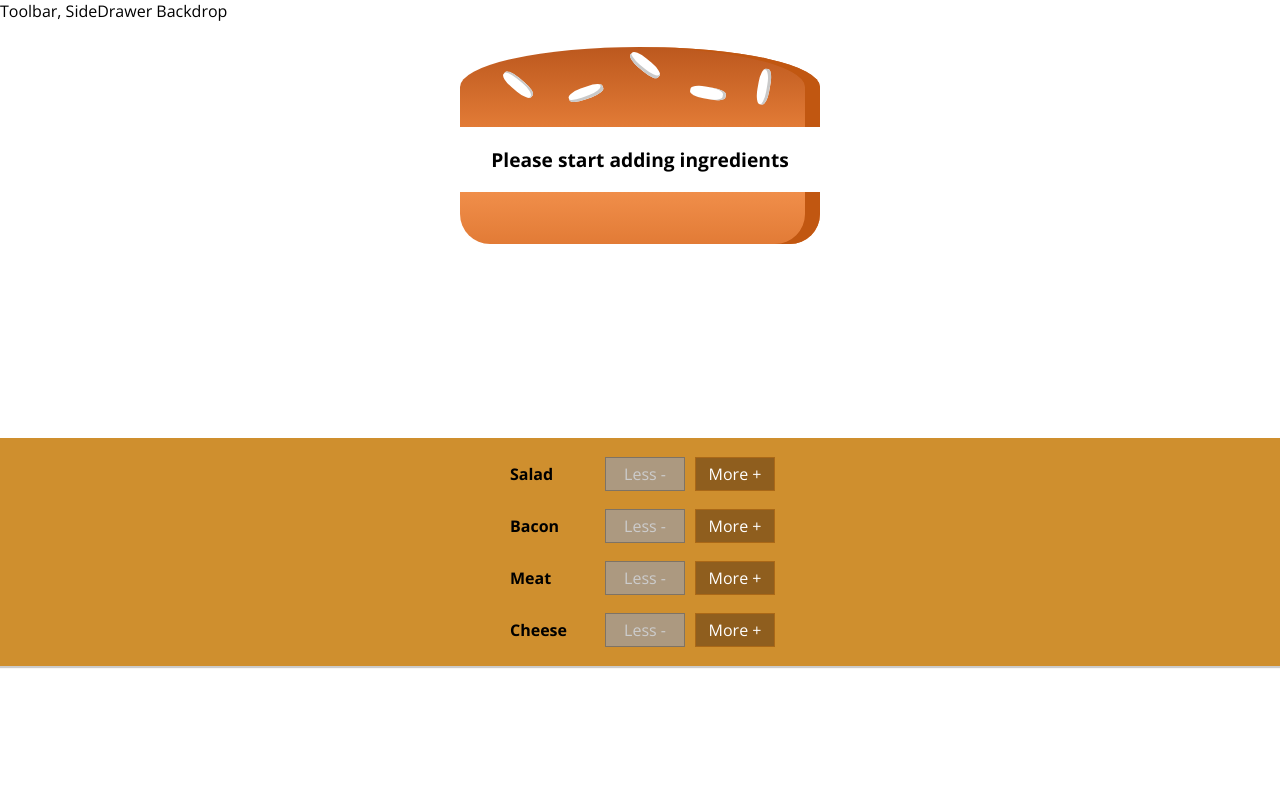
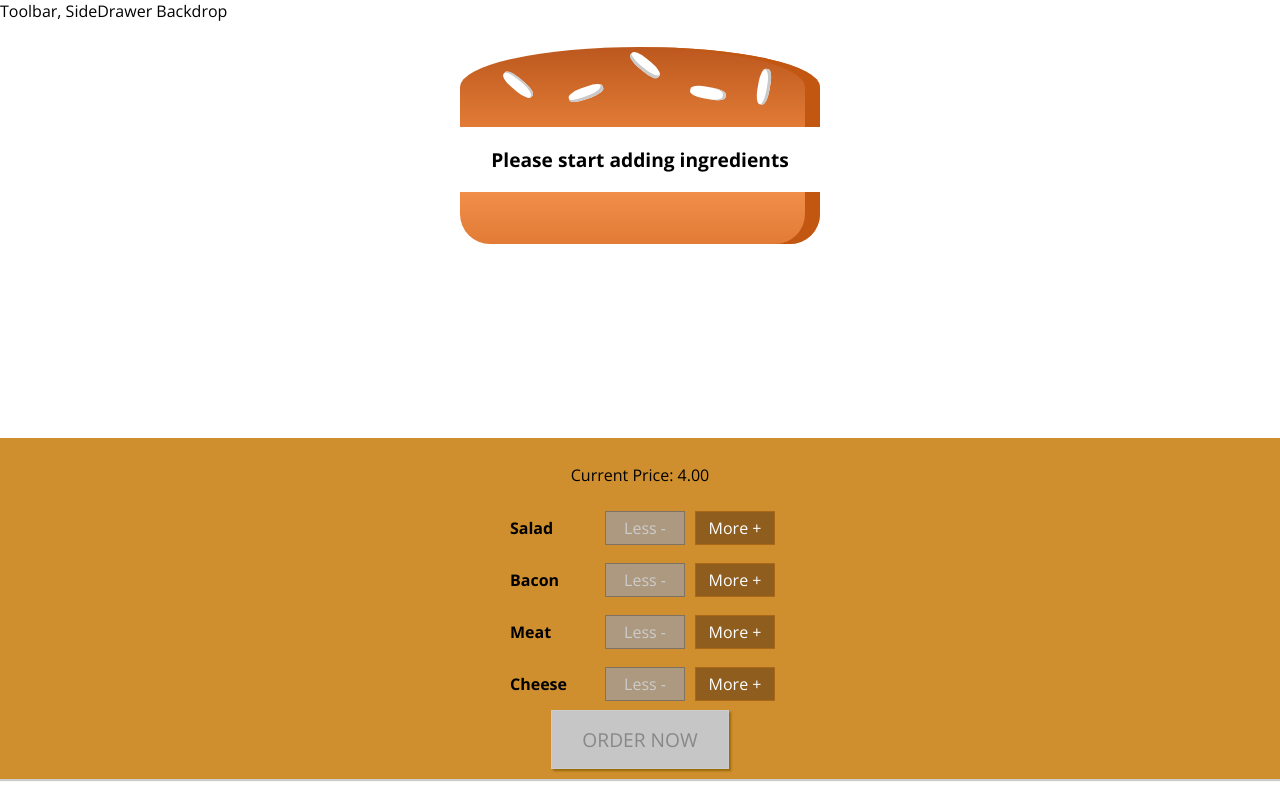
Before and after one commit to cwatts07/burger-builder, a React (Create React App) app: page / in a window 1280 px wide. Built offline with nearby package versions, Linux system fonts and the light colour scheme.

Commit message:
Through lesson 166 Added dynamic price display and modal with backdrop

```diff
--- a/src/components/Burger/BuildControls/BuildControl/BuildControl.js
+++ b/src/components/Burger/BuildControls/BuildControl/BuildControl.js
@@ -26,6 +26,6 @@ BuildControl.propTypes ={
   added:PropTypes.func.isRequired,
   remove: PropTypes.func.isRequired,
   disabled: PropTypes.bool
-}
+};
 
 export default BuildControl;
--- a/src/components/Burger/BuildControls/BuildControls.js
+++ b/src/components/Burger/BuildControls/BuildControls.js
@@ -14,6 +14,7 @@ const controls =[
 const BuildControls = (props) => {
   return (
     <div className={styles.BuildControls}>
+      <p>Current Price: {props.price.toFixed(2)}</p>
       {controls.map(control => (
         <BuildControl
           key={control.label}
@@ -23,6 +24,13 @@ const BuildControls = (props) => {
           disabled={props.disabled[control.type]}
         />
       ))}
+      <button
+        disabled={!props.purchasable}
+        className={styles.OrderButton}
+        onClick={props.openModal}
+      >
+        ORDER NOW
+      </button>
     </div>
   );
 };
@@ -30,7 +38,10 @@ const BuildControls = (props) => {
 BuildControls.propTypes = {
   ingredientAdd: PropTypes.func.isRequired,
   ingredientRemove: PropTypes.func.isRequired,
-  disabled:PropTypes.object
+  disabled:PropTypes.object,
+  price:PropTypes.number,
+  purchasable: PropTypes.bool,
+  openModal: PropTypes.func
 };
 
 export default BuildControls;
--- a/src/components/Burger/BuildControls/BuildControls.module.css
+++ b/src/components/Burger/BuildControls/BuildControls.module.css
@@ -8,3 +8,45 @@
   margin: auto;
   padding: 10px 0;
 }
+
+
+.OrderButton {
+  background-color: #DAD735;
+  outline: none;
+  cursor: pointer;
+  border: 1px solid #966909;
+  color: #966909;
+  font-family: inherit;
+  font-size: 1.2em;
+  padding: 15px 30px;
+  box-shadow: 2px 2px 2px #966909;
+}
+
+.OrderButton:hover, .OrderButton:active {
+  background-color: #A0DB41;
+  border: 1px solid #966909;
+  color: #966909;
+}
+
+.OrderButton:disabled {
+  background-color: #C7C6C6;
+  cursor: not-allowed;
+  border: 1px solid #ccc;
+  color: #888888;
+}
+
+.OrderButton:not(:disabled) {
+  animation: enable 0.3s linear;
+}
+
+@keyframes enable {
+  0% {
+    transform: scale(1);
+  }
+  60% {
+    transform: scale(1.1);
+  }
+  100% {
+    transform: scale(1);
+  }
+}
--- /dev/null
+++ b/src/components/Burger/OrderSummary/OrderSummary.js
@@ -0,0 +1,31 @@
+import React from 'react';
+import PropTypes from 'prop-types';
+import Aux from "../../../hoc/Aux";
+
+const OrderSummary = props => {
+  const ingredientSummary = Object.keys(props.ingredients)
+  .map(key => {
+    return (
+      <li key={key}>
+        <span style={{textTransform: 'capitalize'}}>{key}</span>
+        : {props.ingredients[key]}
+      </li>
+    )
+  });
+  return (
+    <Aux>
+      <h3>Your Order</h3>
+      <p>A delicous burger with the following ingredients:</p>
+      <ul>
+        {ingredientSummary}
+      </ul>
+      <p>Continue to Checkout?</p>
+    </Aux>
+  );
+};
+
+OrderSummary.propTypes = {
+  ingredients: PropTypes.object
+};
+
+export default OrderSummary;
--- /dev/null
+++ b/src/components/UI/Backdrop/Backdrop.js
@@ -0,0 +1,19 @@
+import React from 'react';
+import PropTypes from 'prop-types';
+import styles from "./Backdrop.module.css";
+
+const Backdrop = props => {
+  const classes = props.isVisible ? styles.Backdrop + ' ' + styles.Open : styles.Backdrop;
+  return (
+    <div className={classes} onClick={props.clicked}>
+
+    </div>
+  );
+};
+
+Backdrop.propTypes = {
+  isVisible: PropTypes.bool,
+  clicked: PropTypes.func
+};
+
+export default Backdrop;
--- /dev/null
+++ b/src/components/UI/Backdrop/Backdrop.module.css
@@ -0,0 +1,18 @@
+.Backdrop{
+  width: 100%;
+  height: 100%;
+  position: fixed;
+  z-index: 100;
+  left: 0;
+  top: 0;
+  background: #000;
+  opacity: 0;
+  visibility: hidden;
+  transition: visibility 0s .25s, opacity .25s linear;
+}
+
+.Backdrop.Open{
+  opacity: .5;
+  visibility: visible;
+  transition: opacity .3s linear;
+}
--- /dev/null
+++ b/src/components/UI/Modal/Modal.js
@@ -0,0 +1,25 @@
+import React from 'react';
+import PropTypes from 'prop-types';
+
+import styles from './Modal.module.css'
+import Aux from "../../../hoc/Aux";
+import Backdrop from "../Backdrop/Backdrop";
+
+const Modal = props => {
+  const classes = props.isVisible ? styles.Modal + ' ' + styles.open : styles.Modal;
+  return (
+    <Aux>
+      <Backdrop isVisible={props.isVisible} clicked={props.modalClose}/>
+      <div className={classes}>
+        {props.children}
+      </div>
+    </Aux>
+  );
+};
+
+Modal.propTypes = {
+  isVisible: PropTypes.bool,
+  modalClose: PropTypes.func
+};
+
+export default Modal;
--- /dev/null
+++ b/src/components/UI/Modal/Modal.module.css
@@ -0,0 +1,32 @@
+.Modal {
+  position: fixed;
+  z-index: 500;
+  background-color: white;
+  width: 70%;
+  border: 1px solid #ccc;
+  box-shadow: 1px 1px 1px black;
+  padding: 16px;
+  left: 15%;
+  top: 30%;
+  box-sizing: border-box;
+
+
+  /*transition: all 0.3s ease-out;*/
+  /*display: none;*/
+  opacity: 0;
+  visibility: hidden;
+  transition: visibility 0s .25s, opacity .25s linear;
+}
+
+.Modal.open{
+  opacity: 1;
+  visibility: visible;
+  transition: opacity .3s linear;
+}
+
+@media (min-width: 600px) {
+  .Modal {
+    width: 500px;
+    left: calc(50% - 250px);
+  }
+}
--- a/src/containers/BurgerBuilder/BurgerBuilder.js
+++ b/src/containers/BurgerBuilder/BurgerBuilder.js
@@ -2,13 +2,15 @@ import React, {Component} from 'react';
 import Aux from "../../hoc/Aux";
 import Burger from "../../components/Burger/Burger";
 import BuildControls from "../../components/Burger/BuildControls/BuildControls";
+import Modal from "../../components/UI/Modal/Modal";
+import OrderSummary from "../../components/Burger/OrderSummary/OrderSummary";
 
 const INGREDIENT_PRICES = {
   salad: .10,
   bacon: .75,
   cheese: .50,
   meat: 1.3
-}
+};
 
 class BurgerBuilder extends Component {
   state = {
@@ -18,7 +20,24 @@ class BurgerBuilder extends Component {
       cheese: 0,
       meat: 0
     },
-    totalPrice: 4
+    totalPrice: 4,
+    purchasable: false,
+    modalOpen: false
+  };
+
+  openModalHandler = () => {
+    this.setState({modalOpen:true})
+  };
+
+  closeModalHandler = () => {
+    this.setState({modalOpen: false})
+  };
+
+  getNewPurchaseState(ingredients) {
+    const sum = Object.keys(ingredients)
+    .map(key => ingredients[key])
+    .reduce((cur, el) => cur + el, 0);
+    return sum > 0;
   };
 
   addIngredientHandler = (type) => {
@@ -27,33 +46,49 @@ class BurgerBuilder extends Component {
     const updatedIngredients = {...this.state.ingredients};
     updatedIngredients[type] = updateCount;
     const newPrice = INGREDIENT_PRICES[type] + this.state.totalPrice;
-
-    this.setState({ingredients: updatedIngredients, totalPrice: newPrice})
-  }
+    const purchasable = this.getNewPurchaseState(updatedIngredients);
+    this.setState({
+      ingredients: updatedIngredients,
+      totalPrice: newPrice,
+      purchasable
+    })
+  };
 
   removeIngredientHandler = (type) => {
     const oldCount = this.state.ingredients[type];
-    if(oldCount <= 0) return;
+    if (oldCount <= 0) return;
     const updateCount = oldCount - 1;
     const updatedIngredients = {...this.state.ingredients};
     updatedIngredients[type] = updateCount;
-    const newPrice = INGREDIENT_PRICES[type] - this.state.totalPrice;
+    const newPrice = this.state.totalPrice - INGREDIENT_PRICES[type];
+    const purchasable= this.getNewPurchaseState(updatedIngredients);
+    this.setState({
+      ingredients: updatedIngredients,
+      totalPrice: newPrice,
+      purchasable
+    })
+  };
 
-    this.setState({ingredients: updatedIngredients, totalPrice: newPrice})
-  }
+
 
   render() {
     const disabledInfo = {...this.state.ingredients};
-    for (let key in disabledInfo){
+    for (let key in disabledInfo) {
       disabledInfo[key] = disabledInfo[key] <= 0;
     }
     return (
       <Aux>
+        <Modal isVisible={this.state.modalOpen} modalClose={this.closeModalHandler}>
+          <OrderSummary ingredients={this.state.ingredients}/>
+        </Modal>
         <Burger ingredients={this.state.ingredients}/>
         <BuildControls
           ingredientAdd={this.addIngredientHandler}
           ingredientRemove={this.removeIngredientHandler}
           disabled={disabledInfo}
+          price={this.state.totalPrice}
+          purchasable={this.state.purchasable}
+          openModal={this.openModalHandler}
         />
       </Aux>
     );
```
Also changed, not shown: 1 other file (tests, documents, lock files or other folders).
